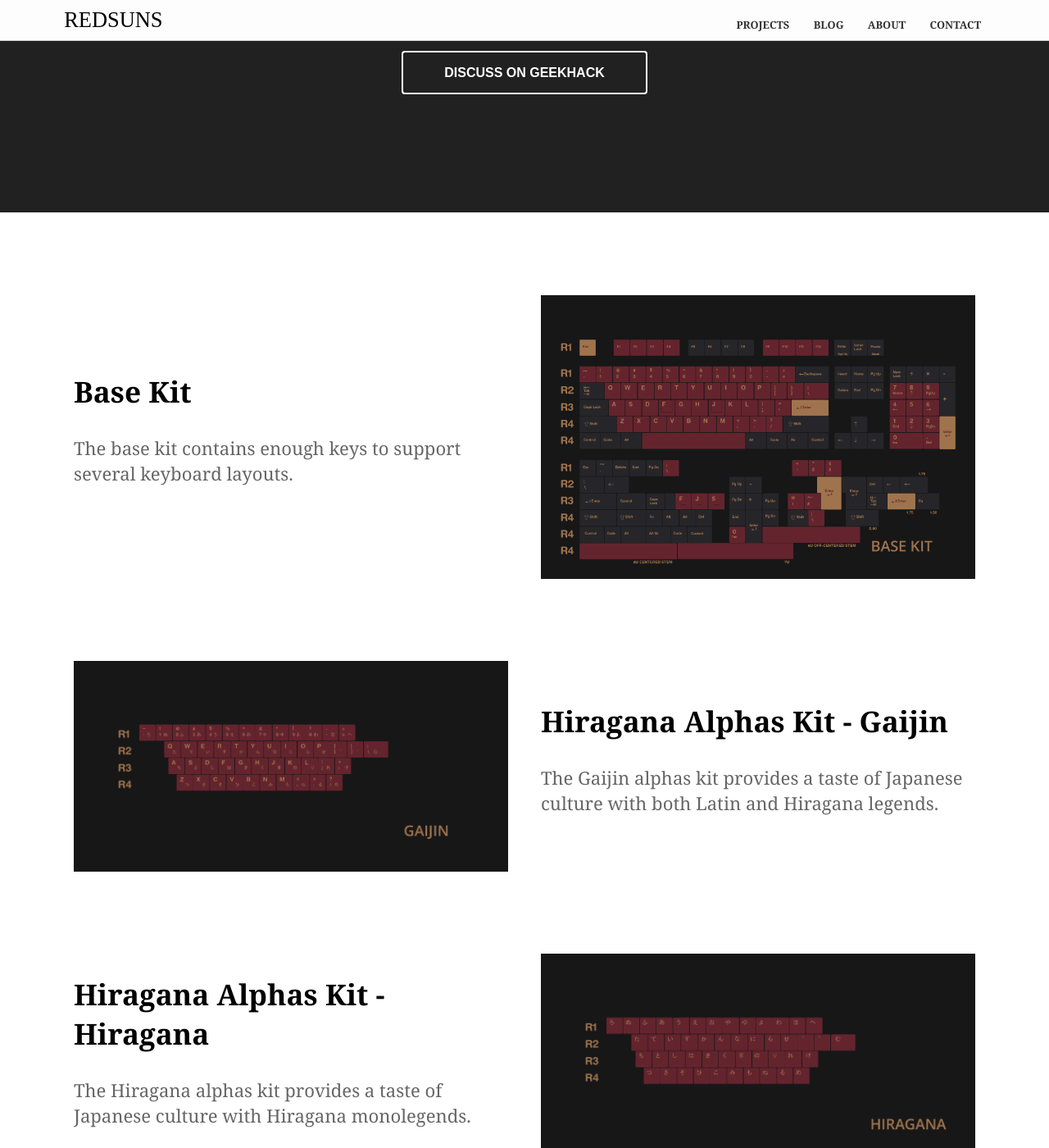
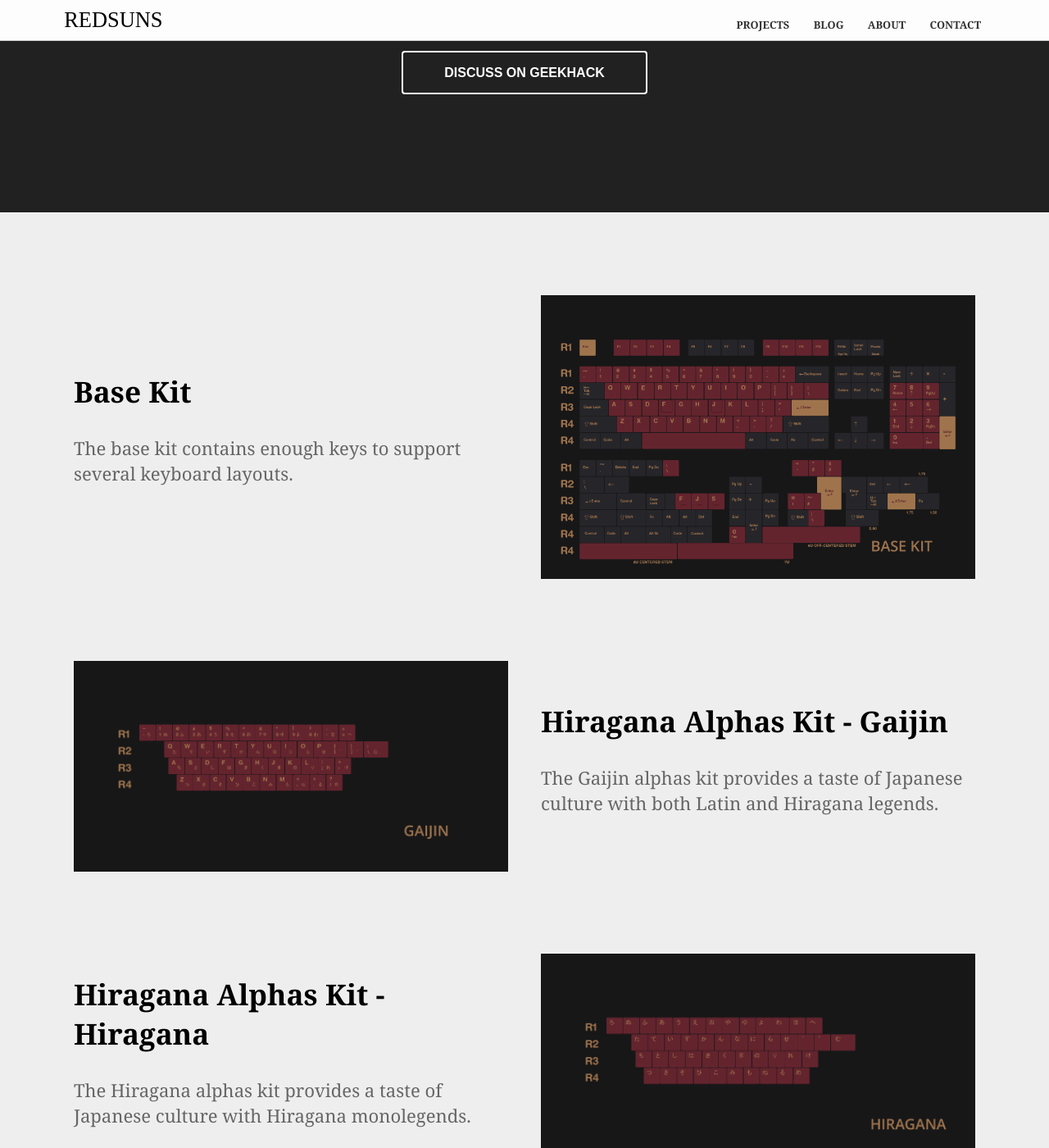
Before and after one commit to RedSunsRMK/redsunsrmk.github.io, a Jekyll site: the page built from index.html, in a window 1280 px wide and 1400 px high, scrolled down 610 px. Shown: the whole window at 82% size. Built offline with Jekyll 4.4.1, drawn with Linux system fonts in a browser that asks for light colours.

Commit message:
Update layout.scss

```diff
--- a/_sass/layout.scss
+++ b/_sass/layout.scss
@@ -75,6 +75,7 @@ header {
 
 section {
 	padding: 100px 0;
+	background: #eeeeee;
 }
 
 section + section {
```
